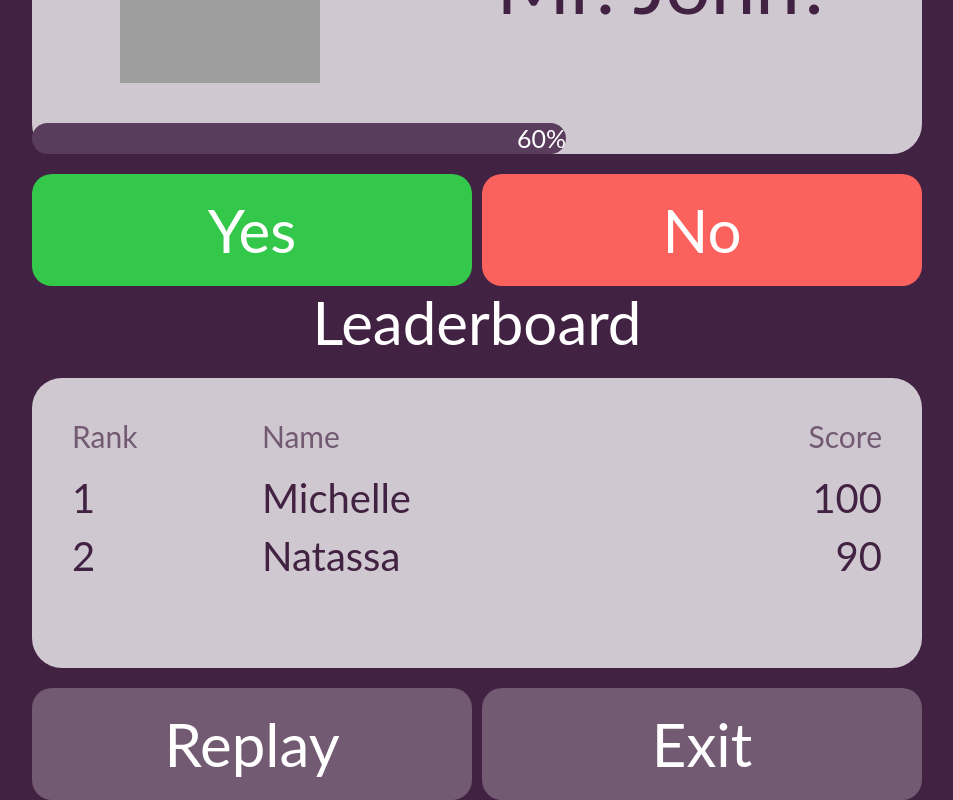
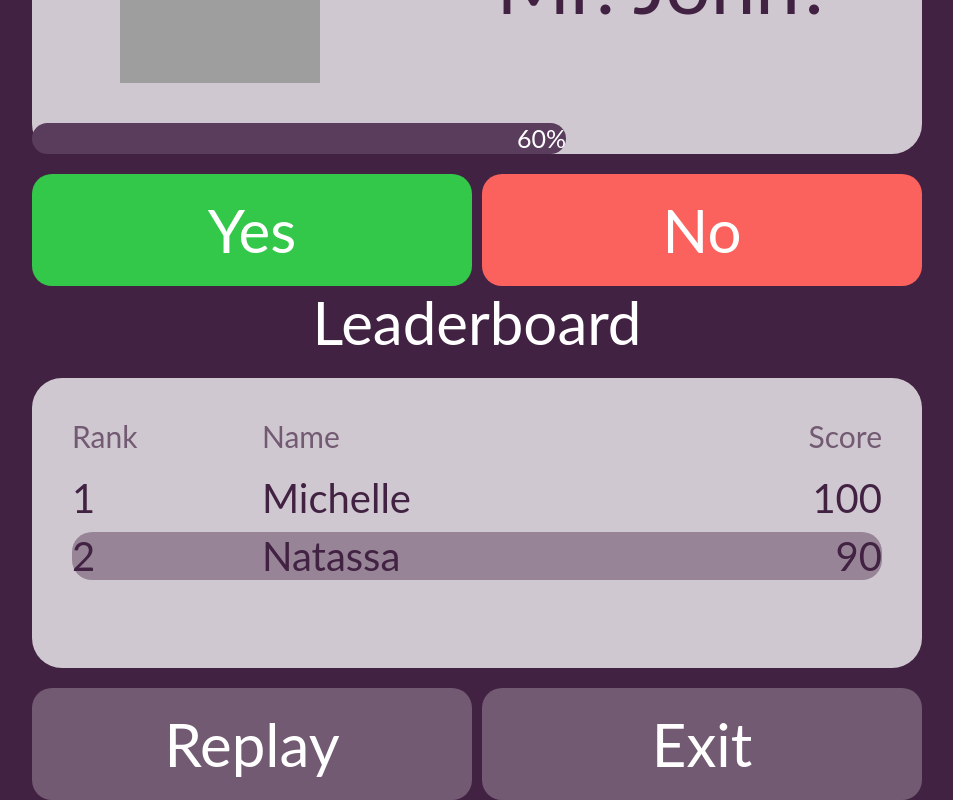
Before and after one commit to nkarinka001/dementia-prev, a React app: page / in a window 1280 px wide. Shown: the part 2432-3232 px from the top of the page, without its empty margins (163-1116 px from the left). Built offline with nearby package versions, Linux system fonts and the light colour scheme; grey boxes are pictures that could not be loaded.

Commit message:
Updated EndGame

```diff
--- a/src/components/Game/EndGame/EndGame.jsx
+++ b/src/components/Game/EndGame/EndGame.jsx
@@ -20,7 +20,7 @@ function EndGame() {
             <div className={styles['leaderboard-name']}>Michelle</div>
             <div className={styles['leaderboard-score']}>100</div>
           </div>
-          <div className={styles['leaderboard-entry']}>
+          <div className={styles['leaderboard-current']}>
             <div className={styles['leaderboard-rank']}>2</div>
             <div className={styles['leaderboard-name']}>Natassa</div>
             <div className={styles['leaderboard-score']}>90</div>
--- a/src/components/Game/EndGame/EndGame.module.scss
+++ b/src/components/Game/EndGame/EndGame.module.scss
@@ -53,6 +53,18 @@ $input-color: #D0C8D0;
     flex-direction: row;
     justify-content: space-between;
     margin-bottom: 10px;
+}
+
+.leaderboard-current {
+    color: $main-color;
+    font-family: lato;
+    font-size: 40px;
+    display: flex;
+    flex-direction: row;
+    justify-content: space-between;
+    margin-bottom: 10px;
+    background-color: #978597;
+    border-radius: 20px;
 }
 
 .leaderboard-rank {
```
